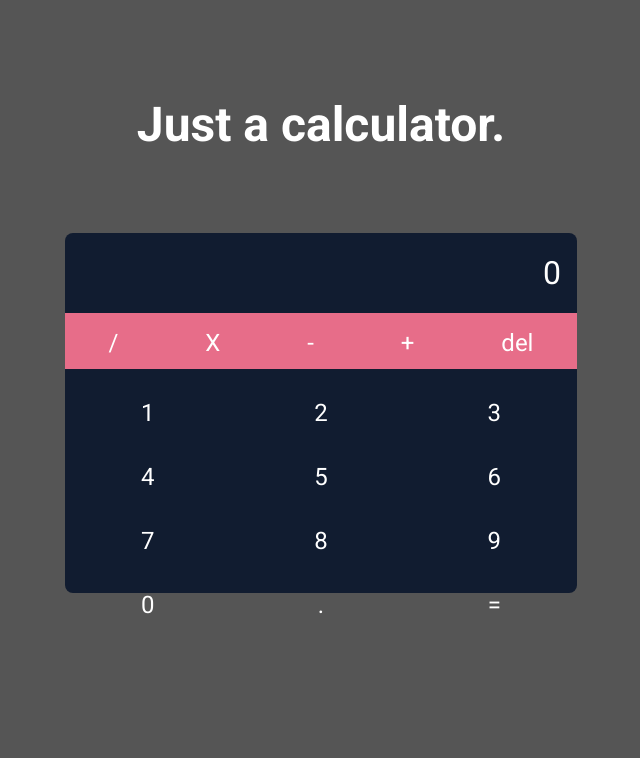
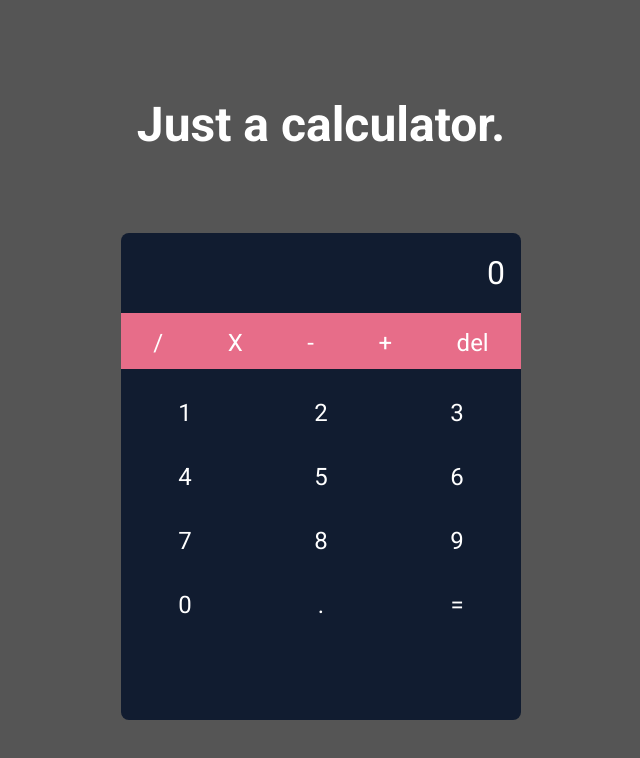
Before and after one commit to thiagomartns/calculator-react, a React (Create React App) app: page / in a window 1280 px wide. Shown: the top 758 px of the page, without its empty margins (319-959 px from the left). Built offline with nearby package versions, Linux system fonts and the light colour scheme.

Commit message:
changes in styles

```diff
--- a/src/index.css
+++ b/src/index.css
@@ -35,9 +35,10 @@
 
 .calculator-body {
   background-color: #111c30;
-  height: 45vh;
+  height: 65vh;
   width: 45vw;
-  max-width: 512px;
+  max-width: 400px;
+  max-height: 500px;
   border-radius: 8px;
 }
 
```
